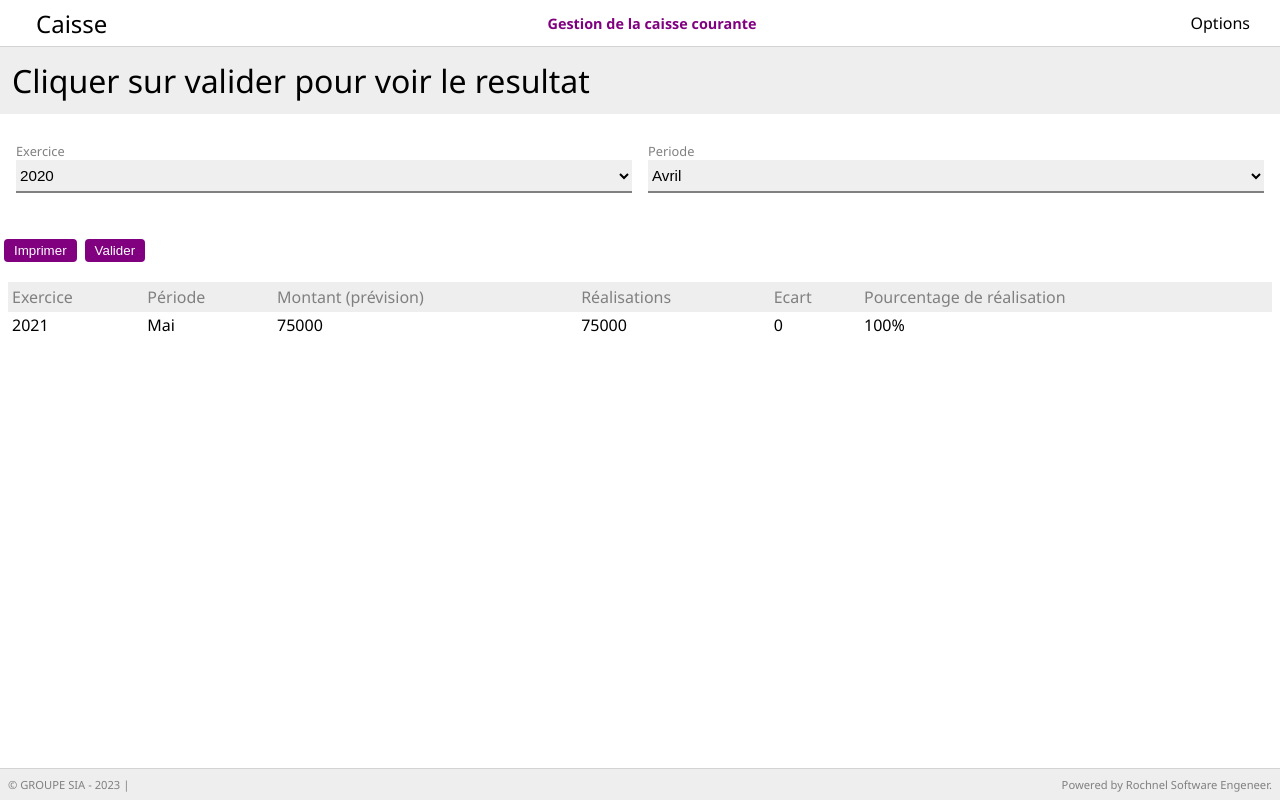
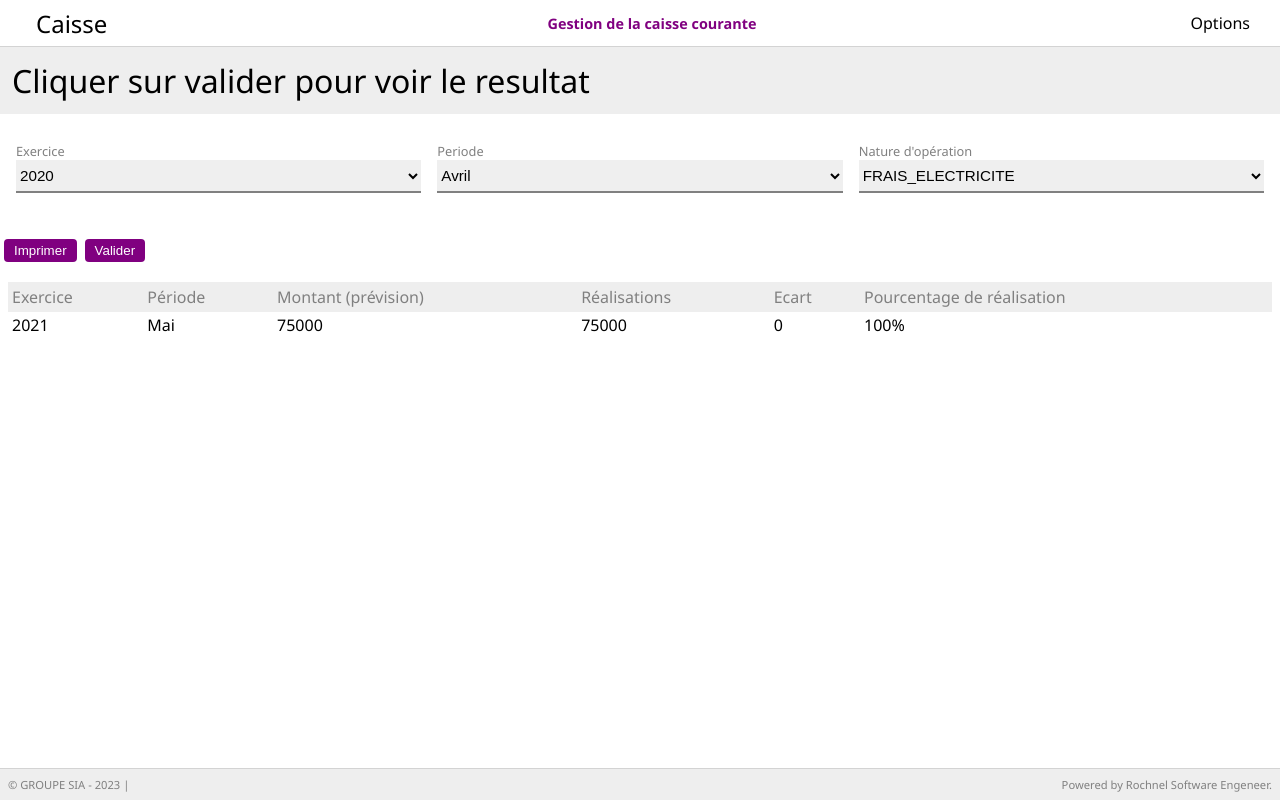
Before and after one commit to rochnel1/caisse, a React (Create React App) app: page /suivi_realisations in a window 1280 px wide. Built offline with nearby package versions, Linux system fonts and the light colour scheme.

Commit message:
last commit

```diff
--- a/src/modules/_operationPeriodique_/suiviRealisations.jsx
+++ b/src/modules/_operationPeriodique_/suiviRealisations.jsx
@@ -48,7 +48,7 @@ export const ESuiviRealisations = ({ children }) => {
   return (
     <div>
       <TFormulaire title="Cliquer sur valider pour voir le resultat ">
-        <TLayout cols="1fr 1fr">
+        <TLayout cols="1fr 1fr 1fr">
           <TSelect
             label="Exercice"
             name="exercice"
@@ -70,10 +70,26 @@ export const ESuiviRealisations = ({ children }) => {
               { value: false, label: "Avril" },
               { value: true, label: "Mai" },
               { value: true, label: "Juin" },
+              { value: true, label: "Tous" },
             ]}
             columnId="value"
             columnDisplay="label"
             value={item.periode}
+            maxlength={60}
+            addChange={changeHandler}
+          />
+          <TSelect
+            label="Nature d'opération"
+            name="nature_operation"
+            items={[
+              { value: false, label: "FRAIS_ELECTRICITE" },
+              { value: true, label: "FRAIS_TAXI" },
+              { value: true, label: "LOYER" },
+              { value: true, label: "Tous" },
+            ]}
+            columnId="value"
+            columnDisplay="label"
+            value={item.nature_operation}
             maxlength={60}
             addChange={changeHandler}
           />
```
